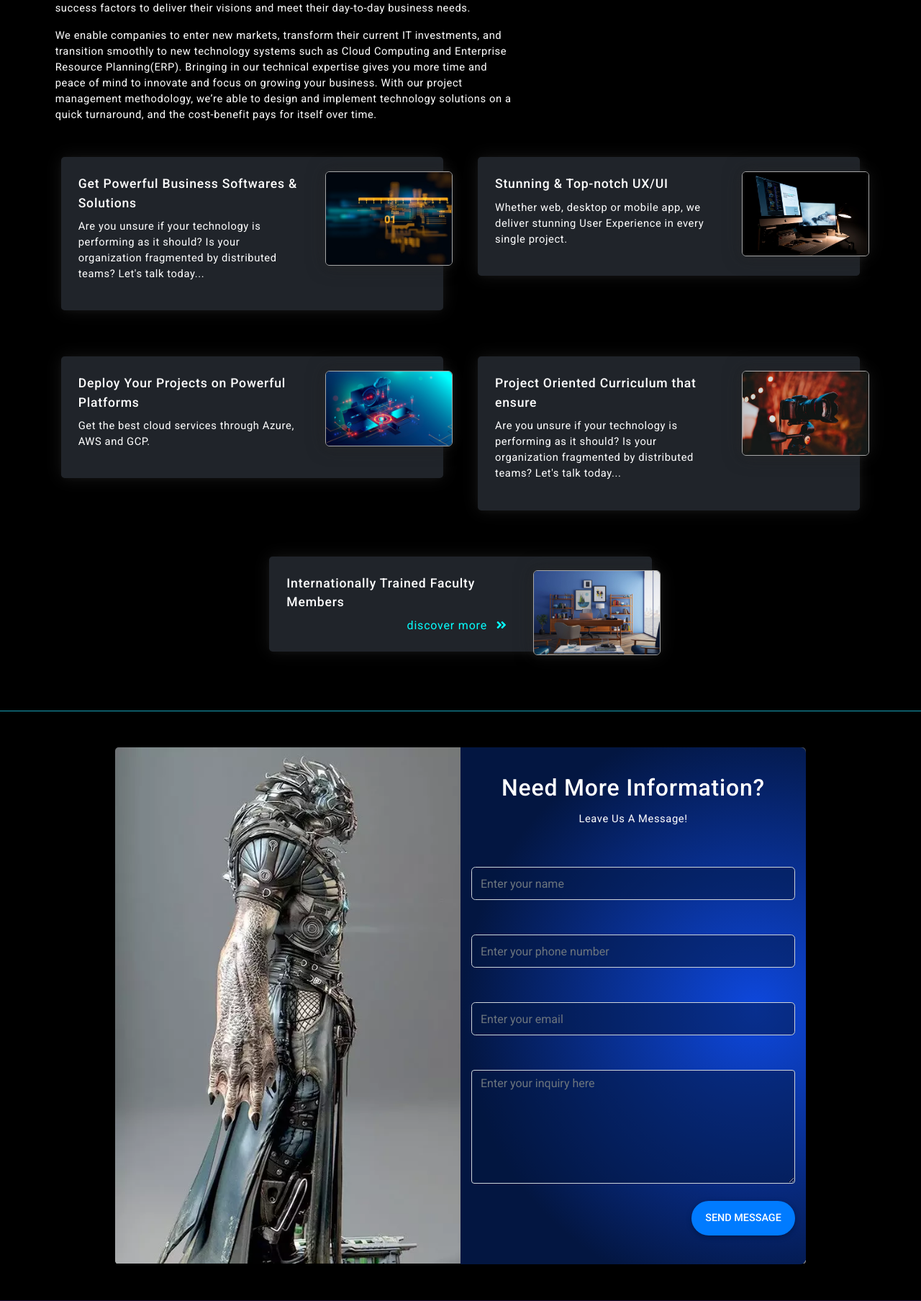
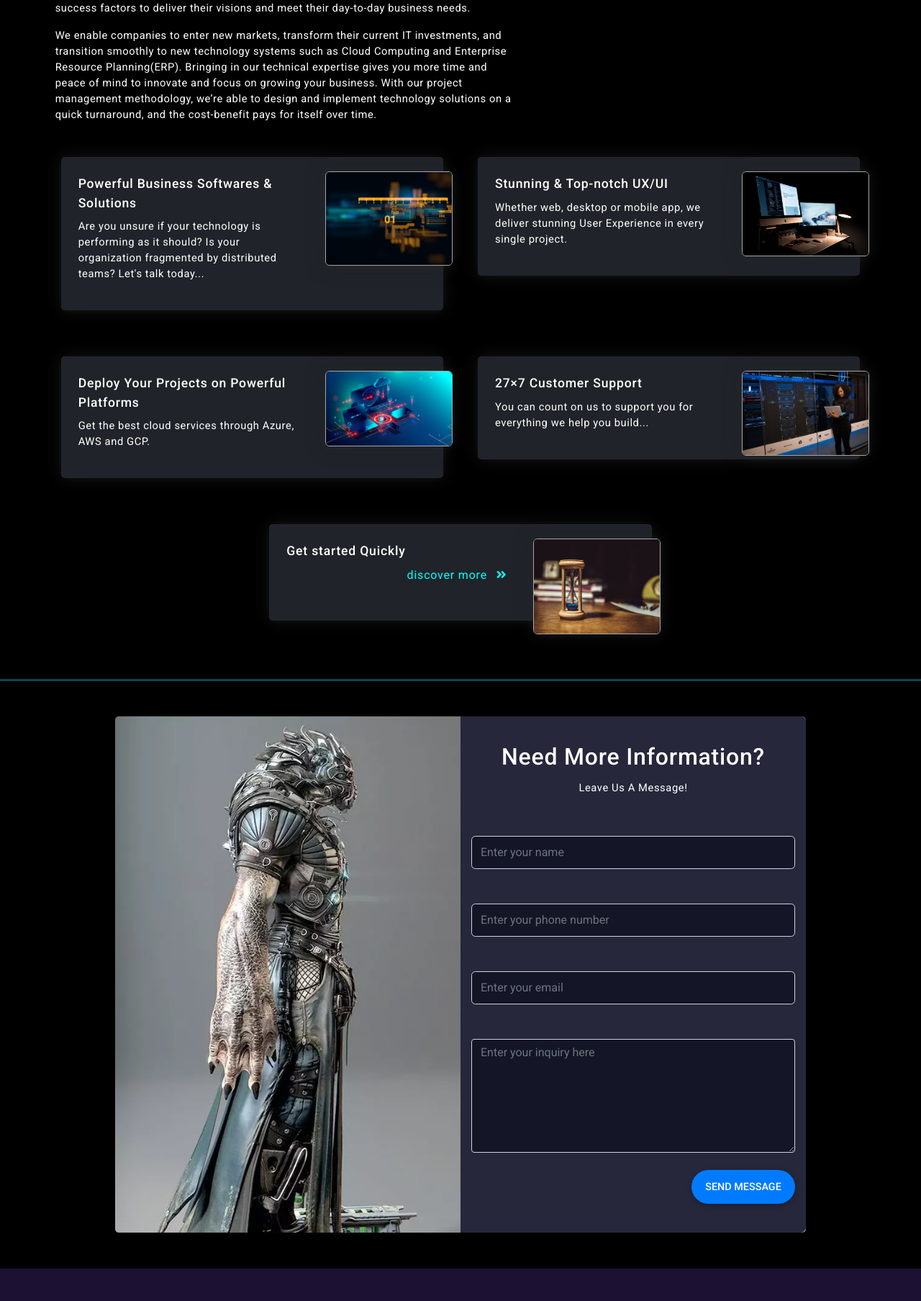
Before and after one commit to YemiAdebayo/jiftekweb, a Django app: page / in a window 1280 px wide. Shown: the part 1605-3412 px from the top of the page at 72% size. Run offline with Django 3.2, Linux system fonts and the light colour scheme; some libraries are stand-ins or nearby versions.

Commit message:
More work on Landing page

```diff
--- a/pages/templates/pages/base.html
+++ b/pages/templates/pages/base.html
@@ -67,7 +67,6 @@
                             <li>
                                 <a href="{% url 'cloud-computing' %}">
                                     <span class="pr-2">
-                                        <!-- <i class="fas fa-external-link-square-alt"></i> -->
                                         <i class="fas fa-cloud" ></i>
                                     </span>
                                     Cloud Computing
@@ -168,41 +167,41 @@
                             <li>
                                 <a href="{% url 'cloud-computing' %}">
                                     <span class="pr-2">
-                                        <i class="fas fa-external-link-square-alt"></i>
+                                        <i class="fas fa-cloud" ></i>
                                     </span>
-                                    CLOUD COMPUTING
+                                    Cloud Computing
                                 </a>
                             </li>
                             <li>
                                 <a href="{% url 'web-and-app-design' %}">
                                     <span class="pr-2">
-                                        <i class="fas fa-external-link-square-alt"></i>
+                                        <i class="fas fa-laptop"></i>
                                     </span>
-                                    WEB &AMP; APP DESIGN
+                                    Web &amp; App Design
                                 </a>
                             </li>
                             <li>
                                 <a href="{% url 'it-consulting' %}">
                                     <span class="pr-2">
-                                        <i class="fas fa-external-link-square-alt"></i>
+                                        <i class="fa fa-phone" aria-hidden="true"></i>
                                     </span>
-                                    IT CONSULTING
+                                    IT Consulting
                                 </a>
                             </li>
                             <li>
                                 <a href="{% url 'security-and-compliance' %}">
                                     <span class="pr-2">
-                                        <i class="fas fa-external-link-square-alt"></i>
+                                        <i class="fas fa-fingerprint"></i>
                                     </span>
-                                    CYBER SECURITY
+                                    Cyber Security
                                 </a>
                             </li>
                             <li>
                                 <a href="{% url 'training' %}">
                                     <span class="pr-2">
-                                        <i class="fas fa-external-link-square-alt"></i>
+                                        <i class="fas fa-user-graduate"></i>
                                     </span>
-                                    IT TRAINING
+                                    IT Training
                                 </a>
                             </li>
                         </ul>
--- a/pages/templates/pages/index.html
+++ b/pages/templates/pages/index.html
@@ -175,7 +175,7 @@
             <div class="row p-0 m-0 bg-light-ash m-0 rounded-lg wide-dark-shadow">
                 <div class="col-md-8 p-4">
                     <h4 class="card-title text-white my-0 py-0">
-                        Get Powerful Business Softwares &amp; Solutions
+                        Powerful Business Softwares &amp; Solutions
                     </h4>
                     <p class="paragraph text-white pt-2 pb-0">
                         Are you unsure if your technology is performing as it should?
@@ -227,16 +227,14 @@
             <div class="row p-0 m-0 bg-light-ash m-0 rounded-lg wide-dark-shadow">
                 <div class="col-md-8 p-4">
                     <h4 class="card-title text-white my-0 py-0">
-                        Project Oriented Curriculum that ensure
+                        27&times;7 Customer Support
                     </h4>
                     <p class="paragraph text-white pt-2 pb-0">
-                        Are you unsure if your technology is performing as it should?
-                        Is your organization fragmented by distributed teams?
-                        Let's talk today...
+                        You can count on us to support you for everything we help you build...
                     </p>
                 </div>
                 <div class="col-md-4 p-0 m-0 text-right">
-                    <img src="{% static 'img/action-aperture-for-film-making-and-production-and-visual-effects.jpg' %}"
+                    <img loading="lazy"  src="{% static 'img/customer-support-at-jiftek-digital-solution.jpg' %}"
                         class="card-img-top position-relative wide-dark-shadow"
                         alt="Learn film making, visual effects and cg animation in Lagos">
                 </div>
@@ -246,7 +244,7 @@
             <div class="row p-0 m-0 bg-light-ash m-0 rounded-lg wide-dark-shadow">
                 <div class="col-md-8 p-4">
                     <h4 class="card-title text-white my-0 py-0">
-                        Internationally Trained Faculty Members
+                        Get started Quickly
                     </h4>
                     <div class="row col-12 p-0 m-0 pt-2">
                         <a href="{% url 'team-and-facility' %}" style="color: #06FFFF;" class="ml-auto">
@@ -258,7 +256,7 @@
                     </div>
                 </div>
                 <div class="col-md-4 p-0 m-0 text-right">
-                    <img src="{% static 'img/take-courses-in-film-making-visual-effects-from-the-best-film-school-in-Lagos.jpg' %}"
+                    <img loading="lazy"  src="{% static 'img/brown-hourglass-on-brown-wooden-table-1178684.jpg' %}"
                         class="card-img-top position-relative wide-dark-shadow"
                         alt="Take courses in Film making, Visual Effects and CG Animation from the best Film School in Lagos, Nigeria">
                 </div>
--- a/static/css/index.css
+++ b/static/css/index.css
@@ -163,8 +163,7 @@ a.home.active:hover {
 .fourth-section>div>div:nth-of-type(2) {
     border-top-right-radius: 8px;
     border-bottom-right-radius: 8px;
-    background: #000;
-    background-image: radial-gradient(circle farthest-corner at 85.4% 50.8%, rgba(14, 72, 222, 1) 0%, rgba(3, 22, 65, 1) 74.2%);
+    background: #26273B;
 }
 
 .fourth-section>div>div:nth-of-type(1) img {
@@ -186,7 +185,8 @@ label.in-focus {
 input:not(.blue),
 textarea {
     color: #fff !important;
-    background: rgba(3, 22, 65, .5) !important;
+    /* background: rgba(3, 22, 65, .5) !important; */
+    background: #141526 !important;
 }
 
 input:not(.blue):focus,
```
Also changed, not shown: static/img/brown-hourglass-on-brown-wooden-table-1178684.jpg (added), static/img/cg-animation-bg.jpeg (deleted), static/img/customer-support-at-jiftek-digital-solution.jpg (added).
